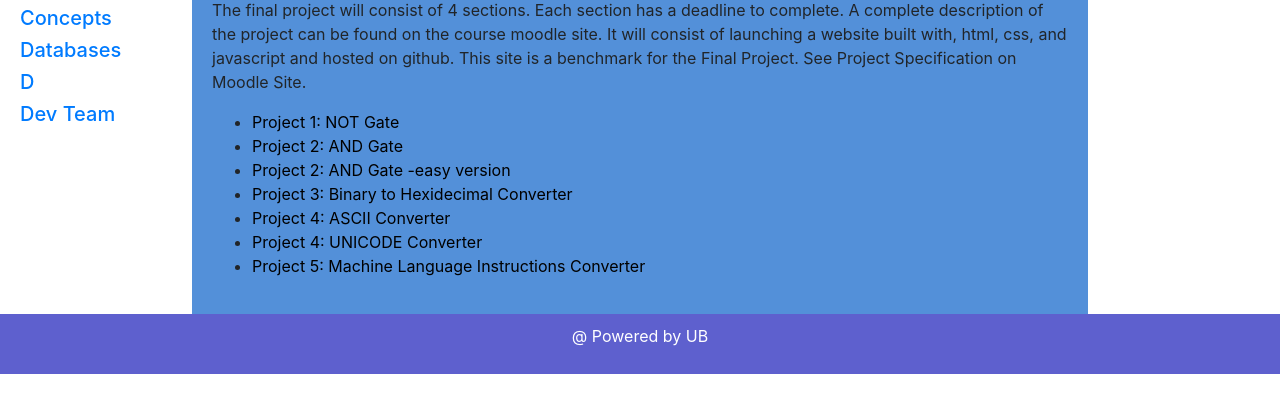
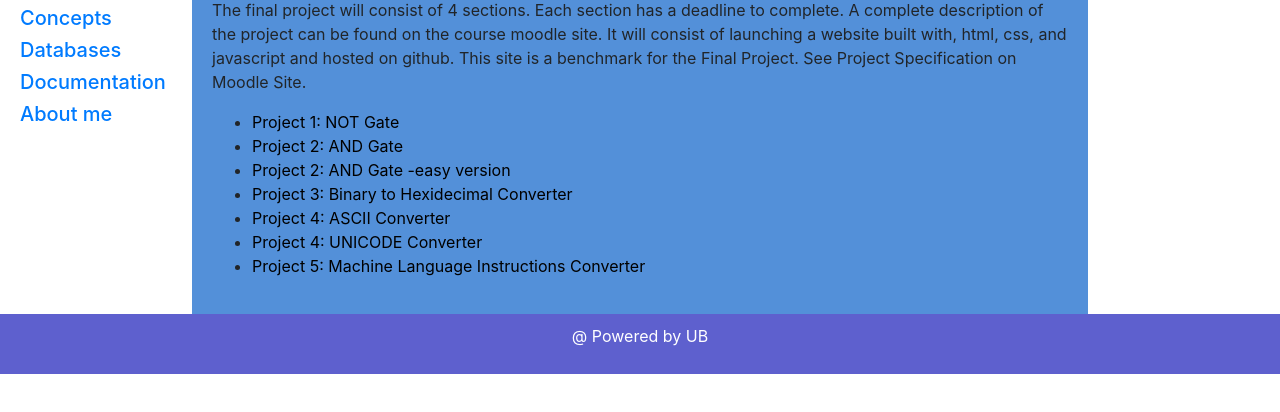
Before and after one commit to rafael123123121/Rafaelsanchez, a plain HTML site: page project.html in a window 1280 px wide. Shown: the part 184-596 px from the top of the page. Drawn offline with nearby package versions, Linux system fonts and the light colour scheme.

Commit message:
Update project.html

```diff
--- a/project.html
+++ b/project.html
@@ -21,8 +21,8 @@
       <li><h5><a href="project.html">Project</a></h5></li>
 	  <li><h5><a href="concepts.html">Concepts</a></h5></li>
 	  <li><h5><a href="database.html">Databases</a></h5></li>
-	  <li><h5><a href="documentation.html">D</a></h5></li>
-      <li><h5><a href="aboutme.html">Dev Team</a></h5></li>
+	  <li><h5><a href="documentation.html">Documentation</a></h5></li>
+      <li><h5><a href="aboutme.html">About me</a></h5></li>
     </ul>
   </nav>
 
```
